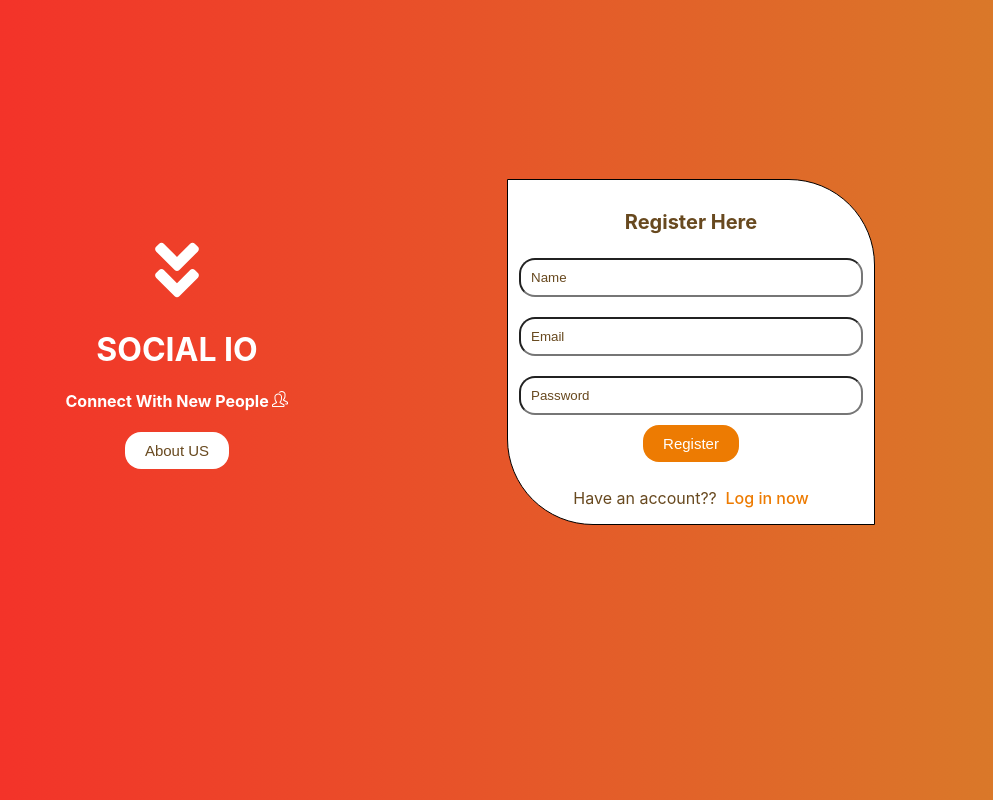
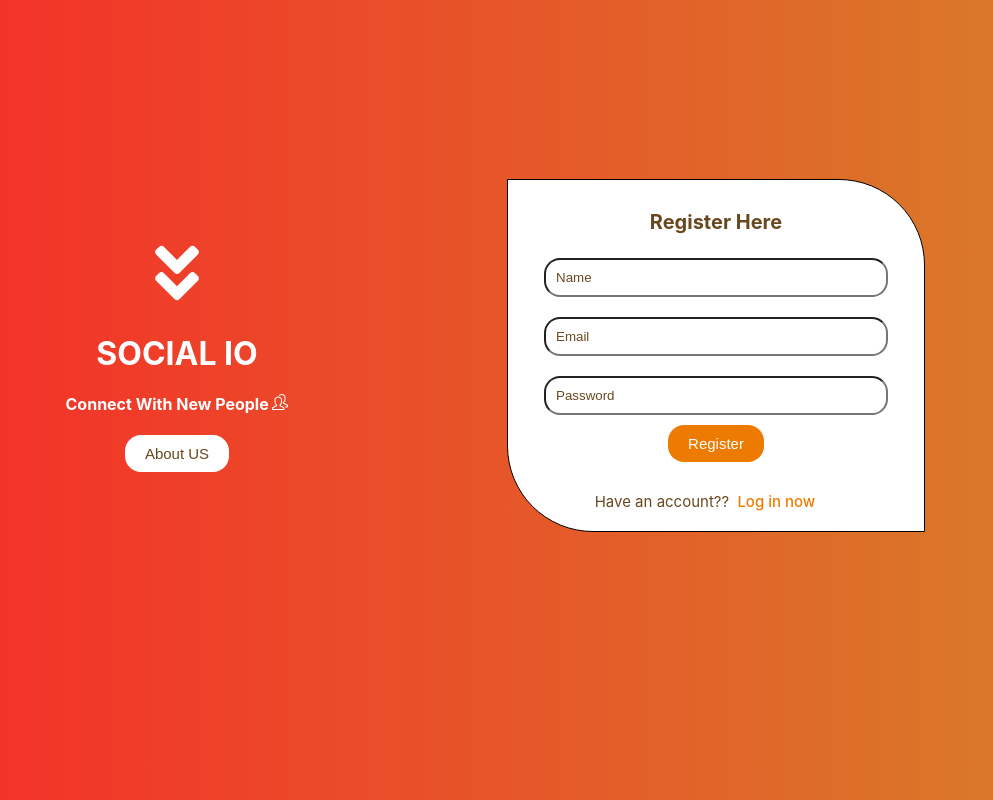
Before and after one commit to thekrprince/socialio, a React (Create React App) app in the folder client/: page / in a window 1280 px wide. Shown: the whole page, without its empty margins (143-1136 px from the left). Built offline with nearby package versions, Linux system fonts and the light colour scheme.

Commit message:
router is fixed and css is also done

```diff
--- a/client/src/components/authentication/Registration.scss
+++ b/client/src/components/authentication/Registration.scss
@@ -15,6 +15,8 @@ body{
 .social-intro{
     margin: 20%;
     color: white;
+    align-items: center;
+    text-align: center;
 
 }
 
@@ -30,7 +32,7 @@ body{
 
 .container {
     width: 80vw;
-    height: 42vh;
+    height: 37vh;
     border: 1px solid;
     background-color: var(--white);
     border-radius: 0px 86px 0px 86px;
@@ -72,6 +74,9 @@ body{
 }
 
 p {
+    width: 80vw;
+    padding: 5px;
+    font-size: 10px;
     color: var(--regis-page-color);
 }
 
@@ -86,6 +91,8 @@ p a {
     .registration-container {
         flex-direction: row;
         padding-top: 14%;
+        align-items: center;
+        text-align: center;
     }
     .social-intro{
         width: 30%;
@@ -113,4 +120,11 @@ p a {
         margin-bottom: 10px;
     }
 
+    p{
+        width: 30vw;
+        padding: 5px;
+        font-size: 15px;
+        color: var(--regis-page-color);
+    }
+
 }
```
